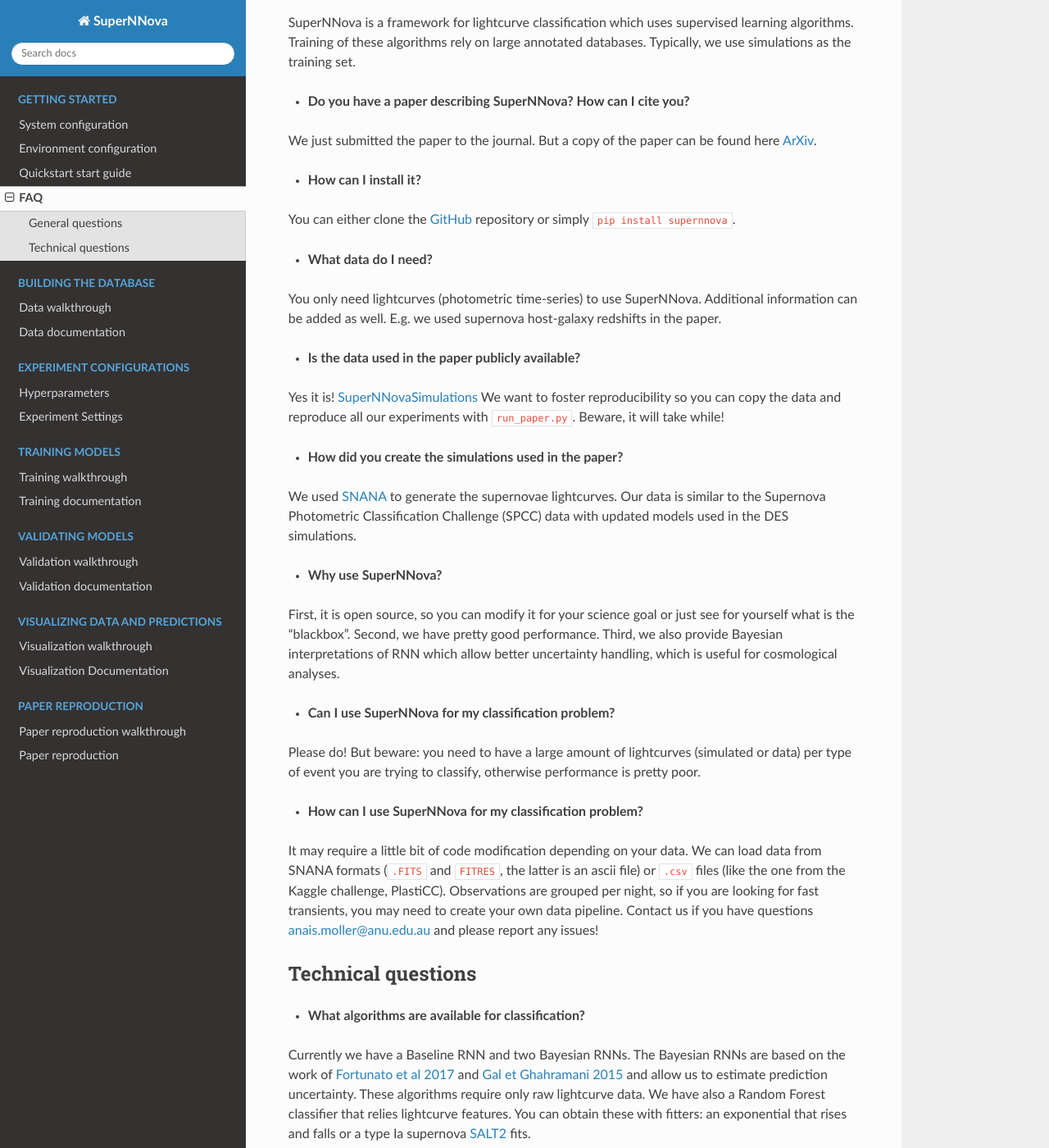
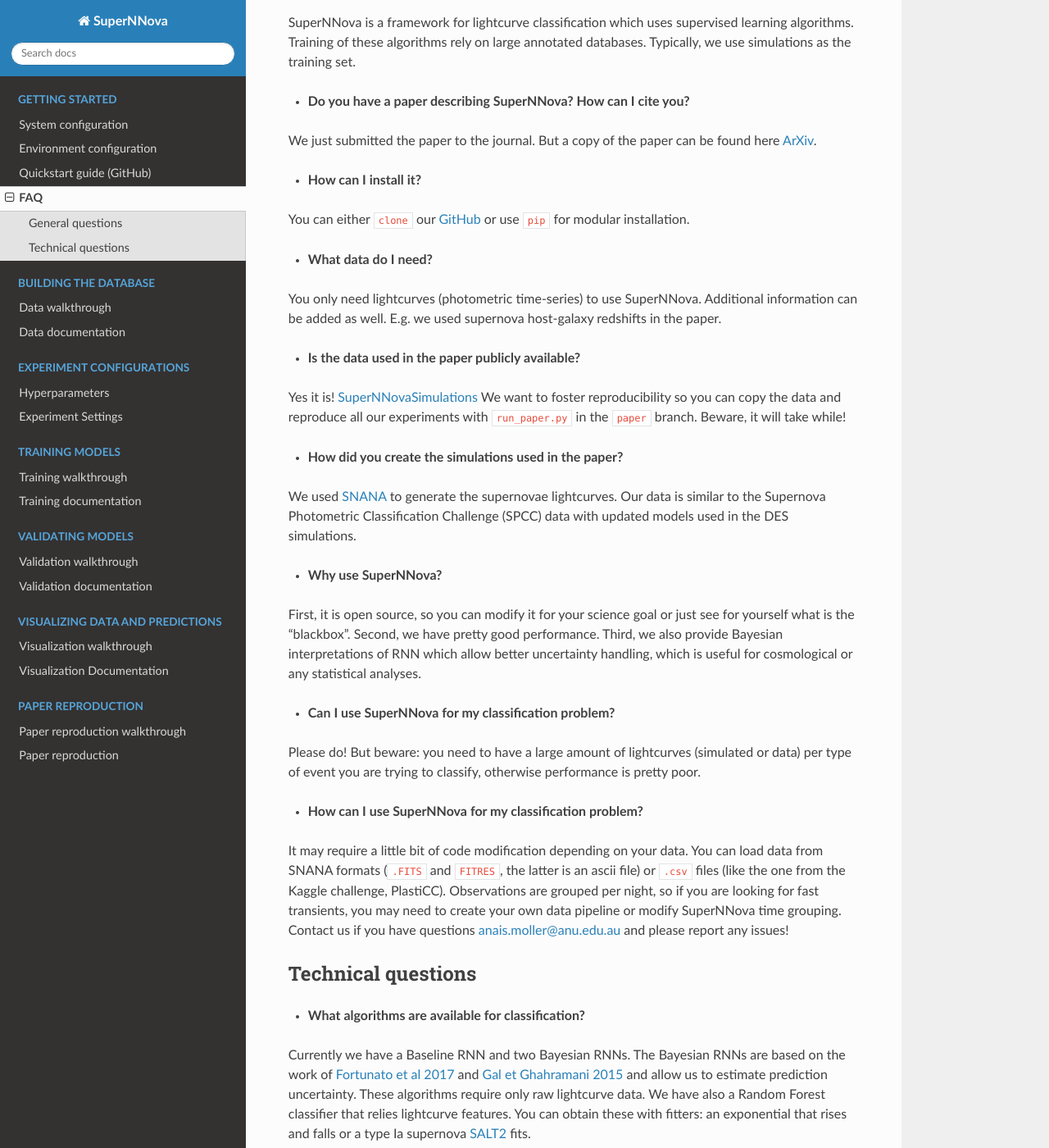
Before and after one commit to supernnova/SuperNNova, a Sphinx documentation site: the page built from docs/installation/FAQ.rst, in a window 1280 px wide and 1400 px high, scrolled down 248 px. Shown: the whole window at 82% size. Built offline with Sphinx 7.4.7 and the Read the Docs theme 2.0.0, drawn with Linux system fonts in a browser that asks for light colours; pages that are not in the unit, such as notebooks, are missing from menus; some of the changed text lies outside the part shown.

Commit message:
update doc for pip

```diff
--- a/docs/index.rst
+++ b/docs/index.rst
@@ -11,7 +11,7 @@
    installation/system.rst
    installation/python.rst
    installation/five_minute_guide.rst
-   installation/five_minute_guide_modular.rst
+   installation/five_minute_guide_module.rst
    installation/FAQ.rst
 
 .. toctree::
--- a/docs/installation/FAQ.rst
+++ b/docs/installation/FAQ.rst
@@ -15,7 +15,7 @@
 
 - **How can I install it?**
 
-You can either clone the `GitHub`_ repository or simply ``pip install supernnova``.
+You can either ``clone`` our `GitHub`_ or use ``pip`` for modular installation.
 
 - **What data do I need?**
 
@@ -24,7 +24,7 @@
 - **Is the data used in the paper publicly available?**
 
 Yes it is! `SuperNNovaSimulations`_
-We want to foster reproducibility so you can copy the data and reproduce all our experiments with ``run_paper.py``. Beware, it will take while!
+We want to foster reproducibility so you can copy the data and reproduce all our experiments with ``run_paper.py`` in the ``paper`` branch. Beware, it will take while!
 
 - **How did you create the simulations used in the paper?**
 
@@ -32,7 +32,7 @@
 
 - **Why use SuperNNova?**
 
-First, it is open source, so you can modify it for your science goal or just see for yourself what is the "blackbox". Second, we have pretty good performance. Third, we also provide Bayesian interpretations of RNN which allow better uncertainty handling, which is useful for cosmological analyses.
+First, it is open source, so you can modify it for your science goal or just see for yourself what is the "blackbox". Second, we have pretty good performance. Third, we also provide Bayesian interpretations of RNN which allow better uncertainty handling, which is useful for cosmological or any statistical analyses.
 
 - **Can I use SuperNNova for my classification problem?**
 
@@ -40,7 +40,7 @@
 
 - **How can I use SuperNNova for my classification problem?**
 
-It may require a little bit of code modification depending on your data. We can load data from SNANA formats (``.FITS`` and ``FITRES``, the latter is an ascii file) or ``.csv`` files (like the one from the Kaggle challenge, PlastiCC). Observations are grouped per night, so if you are looking for fast transients, you may need to create your own data pipeline. Contact us if you have questions anais.moller@anu.edu.au and please report any issues!
+It may require a little bit of code modification depending on your data. You can load data from SNANA formats (``.FITS`` and ``FITRES``, the latter is an ascii file) or ``.csv`` files (like the one from the Kaggle challenge, PlastiCC). Observations are grouped per night, so if you are looking for fast transients, you may need to create your own data pipeline or modify SuperNNova time grouping. Contact us if you have questions anais.moller@anu.edu.au and please report any issues!
 
 
 Technical questions
@@ -58,7 +58,7 @@
 
 - **OSError: Unable to open file (unable to open file: name = '/home/snndump/processed/DES_database.h5'**
 
-You have probably forgotten to set your ``dump_dir`` correctly. Provide the ``--dump_dir`` argument correctly
+You have probably forgotten to set your ``dump_dir`` correctly. Provide the ``--dump_dir`` argument correctly.
 
 - **Where do I find the model naming scheme?**
 
--- a/docs/installation/five_minute_guide.rst
+++ b/docs/installation/five_minute_guide.rst
@@ -1,13 +1,13 @@
 
 .. _Start:
 
-Quickstart start guide
+Quickstart guide (GitHub)
 ========================
 
 Welcome to SuperNNova!
 
 This is a quick start guide so you can start testing our framework.
-If you want to install SuperNNova as a module, please take a look at :ref:`Start_module`
+If you want to install SuperNNova as a module, please take a look at :ref:`Start_module`.
 
 
 Installation
--- a/docs/installation/python.rst
+++ b/docs/installation/python.rst
@@ -1,4 +1,4 @@
-.. _DockerConfigurations:
+.. _CondaConfigurations:
 
 Environment configuration
 =============================
@@ -14,6 +14,7 @@
 
 example configuration files for linux-64 (cpu and gpu) and osx-64 are provided in ``SuperNNova/env``.
 
+.. _DockerConfigurations:
 
 Docker
 ~~~~~~~~~~~~~~~~~~~~~~~~~~~~~~~
@@ -45,8 +46,5 @@
 
 This will launch an interactive session in the docker container, with zsh support.
 
-.. _CondaConfigurations:
-
-
 .. _Docker: https://docs.docker.com/install/linux/docker-ce/ubuntu/
 .. _NVDocker: https://github.com/NVIDIA/nvidia-docker
```
Also changed, not shown: README.md (+26 -2 lines), 1 other file.
